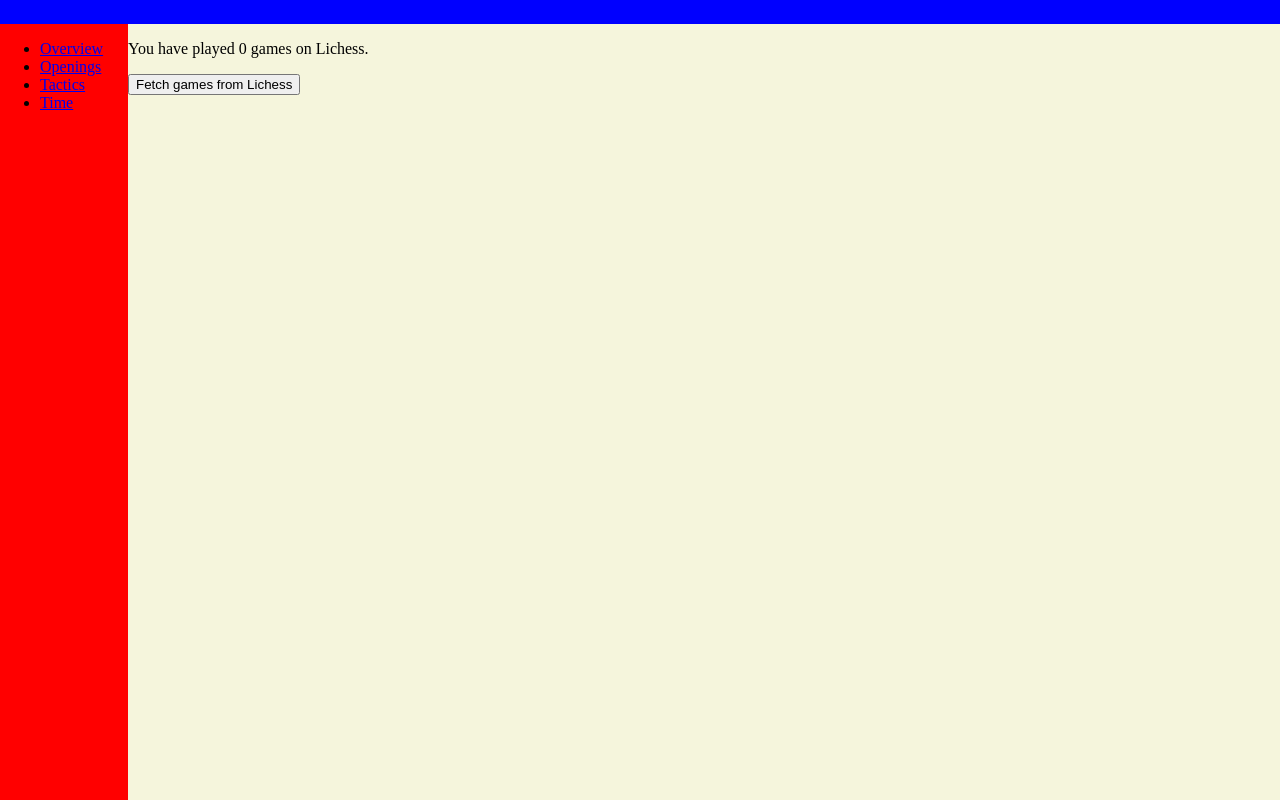
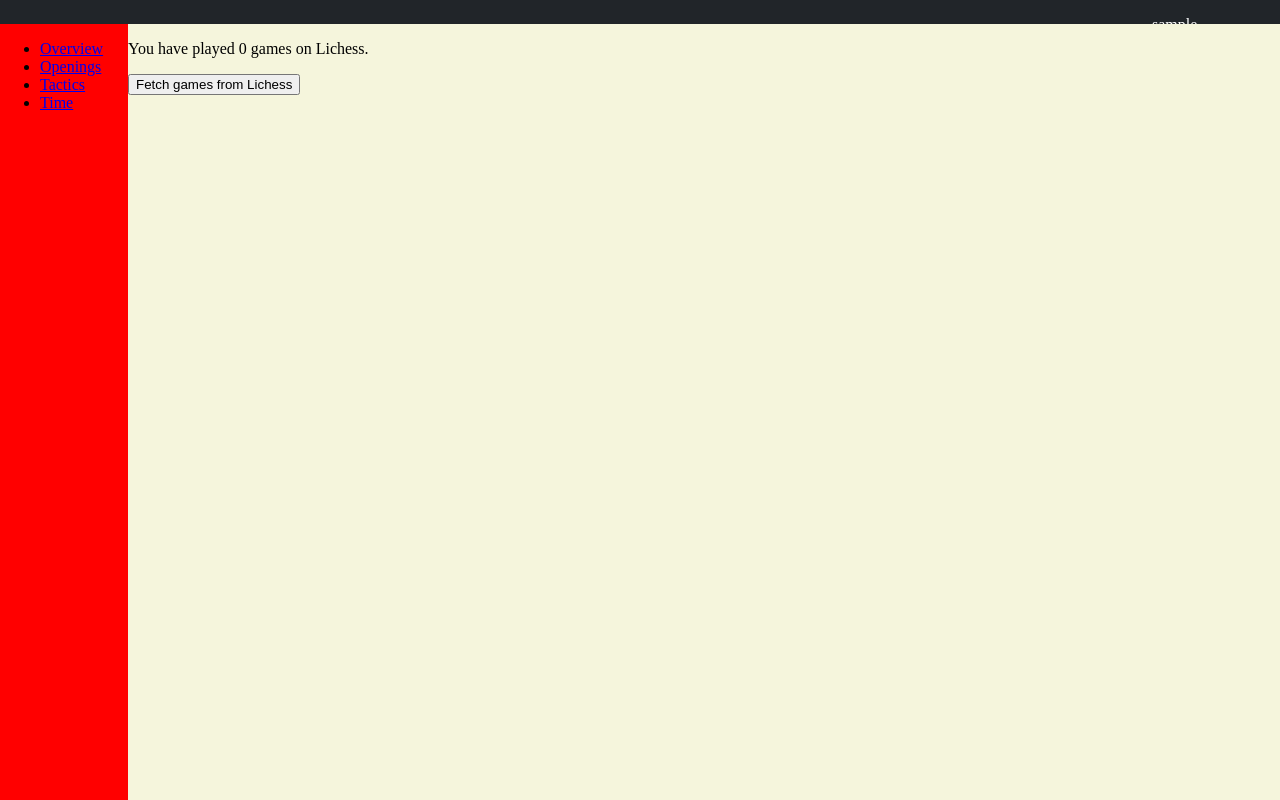
Before and after one commit to bryanbritten/discovered_check, a Django app: page /overview/ in a window 1280 px wide. Run offline with Django 5.2, Linux system fonts and the light colour scheme; the visitor is signed in with stand-in values (Sample User, id 1); data that the repository does not hold is empty.

Commit message:
makes some basic tweaks to the navbar including color and adding the user's name

```diff
--- a/dashboards/static/dashboards/base.css
+++ b/dashboards/static/dashboards/base.css
@@ -18,7 +18,28 @@ body {
     height: 3vh;
     width: 100vw;
     overflow: hidden;
-    background-color: blue;
+    background-color: #212529;
+}
+
+#navbar-container {
+    display: flex;
+    flex-flow: row nowrap;
+    height: 100%;
+    width: 100%;
+}
+
+#logo {
+    flex-grow: 1;
+    flex-shrink: 0;
+    height: 100%;
+}
+
+#menu {
+    flex-grow: 0;
+    flex-shrink: 0;
+    height: 100%;
+    width: 10vw;
+    color: white;
 }
 
 #content {
--- a/dashboards/templates/dashboards/base.html
+++ b/dashboards/templates/dashboards/base.html
@@ -10,7 +10,9 @@
     </head>
     <body>
         <div id="main-container">
-            <div id="navbar"></div>
+            <div id="navbar">
+                {% include 'dashboards/navbar.html' %}
+            </div>
             <div id="content">
                 <div id="sidebar">
                     {% include 'dashboards/sidebar.html' %}
--- /dev/null
+++ b/dashboards/templates/dashboards/navbar.html
@@ -0,0 +1,6 @@
+<div id="navbar-container">
+    <div id="logo"></div>
+    <div id="menu">
+        <p>{{username}}</p>
+    </div>
+</div>
--- a/dashboards/views.py
+++ b/dashboards/views.py
@@ -22,6 +22,7 @@ def root(request):
 def overview(request):
     games = fetch_games_from_db_service(username='bbritten')
     context = {
+        "username": request.user.username,
         "games": games,
         "num_games": len(games),
     }
```
